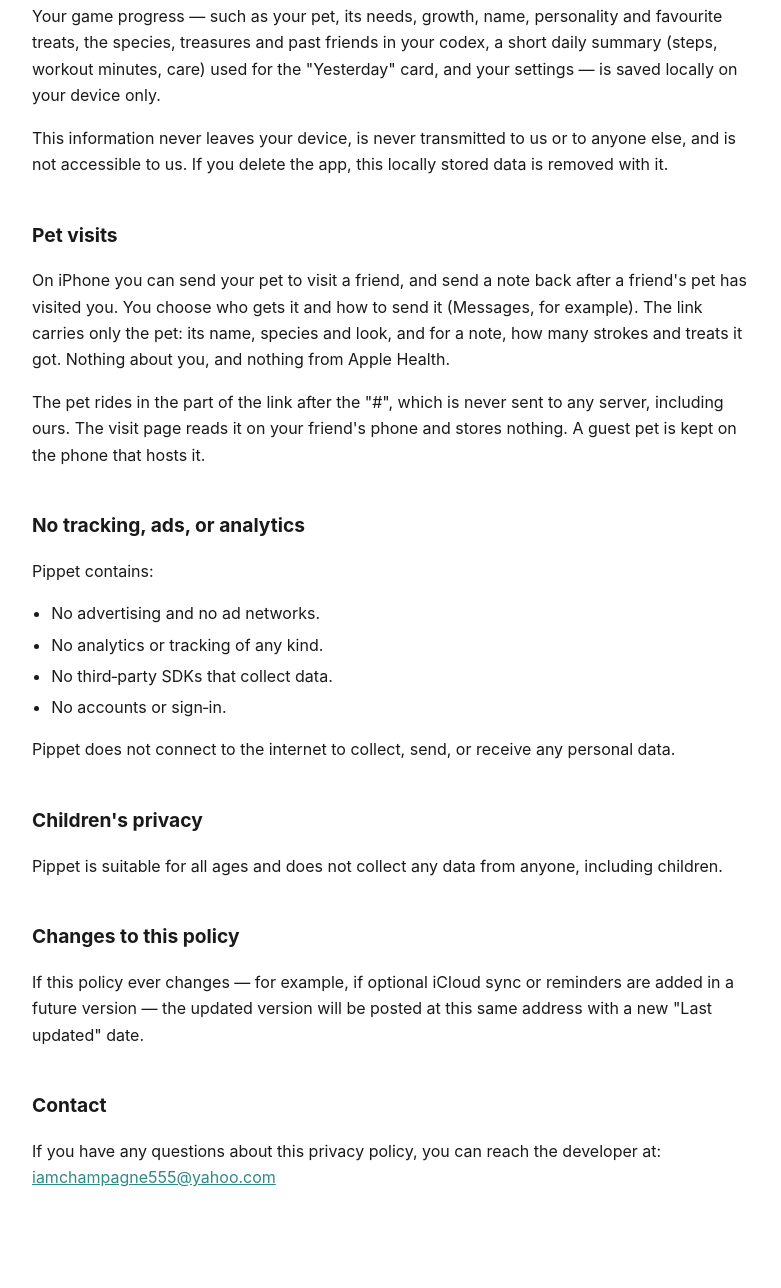
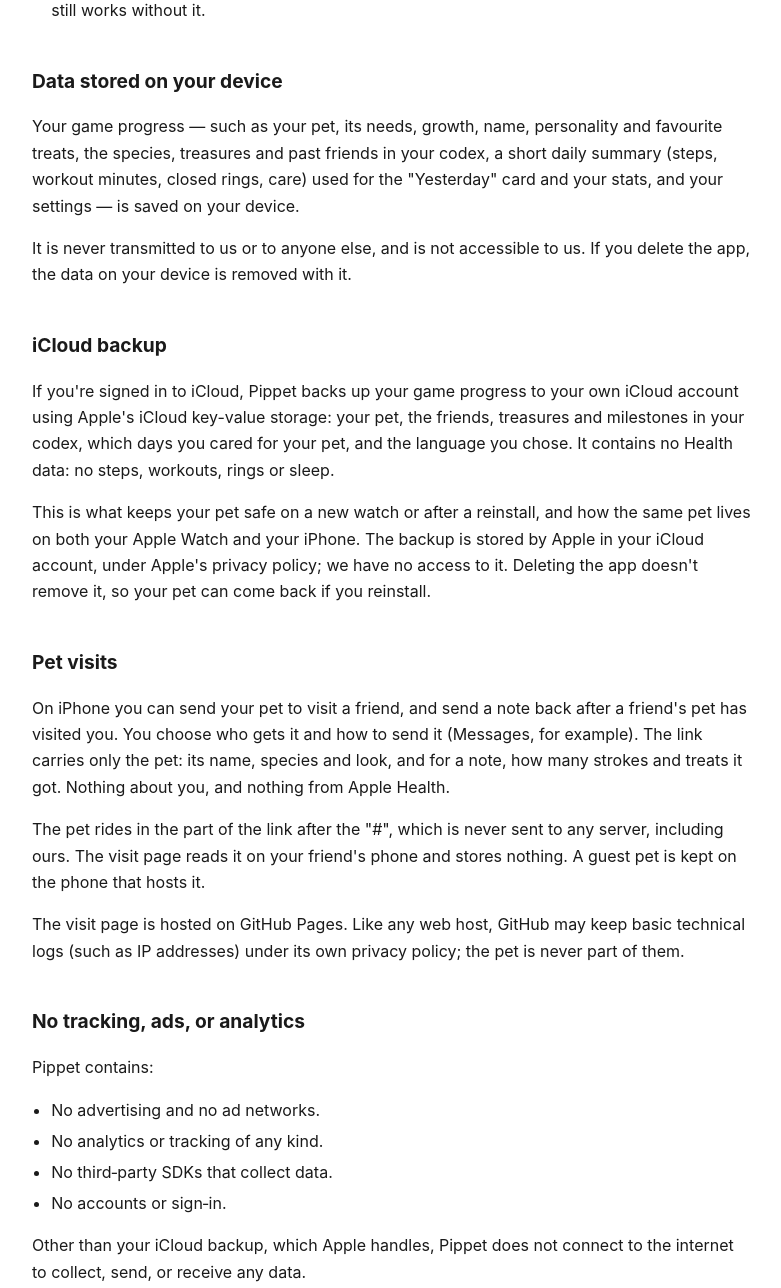
Before and after one commit to pippet555/pippet555.github.io, a plain HTML site: page privacy/index.html in a window 1280 px wide. Shown: the part 1003-2291 px from the top of the page, without its empty margins (248-1029 px from the left). Drawn offline with Linux system fonts and the light colour scheme.

Commit message:
Add files via upload

```diff
--- a/privacy/index.html
+++ b/privacy/index.html
@@ -29,8 +29,9 @@
   exactly what the app does and does not do with your information.
 </p>
 <p>
-  The short version: <strong>Pippet does not collect, store, or share any personal
-  data, and nothing leaves your device.</strong>
+  The short version: <strong>Pippet does not collect or share any personal data.
+  Your Health data never leaves your device. Your pet lives on your devices and in
+  your own iCloud account, and we can't see any of it.</strong>
 </p>
 
 <h2>Data we collect</h2>
@@ -53,7 +54,8 @@
 </ul>
 <ul>
   <li>Pippet only <strong>reads</strong> this data — it never writes to Apple Health.</li>
-  <li>This data is <strong>never transmitted off your device</strong>, never stored on any server, and never shared with us or anyone else.</li>
+  <li>This data — your steps, workouts, rings and sleep, and the daily totals and bedtime Pippet keeps from them — <strong>never leaves your device</strong>. It is never sent to us (we have no servers), never stored in iCloud, and never shared with anyone.</li>
+  <li>Only what your pet gets from it in the game (food, treasures, how sporty it grows up) becomes part of your game progress.</li>
   <li>You can grant or revoke this permission at any time in the Health app or in Settings. Pippet still works without it.</li>
 </ul>
 
@@ -61,13 +63,26 @@
 <p>
   Your game progress — such as your pet, its needs, growth, name, personality and
   favourite treats, the species, treasures and past friends in your codex, a short
-  daily summary (steps, workout minutes, care) used for the "Yesterday" card, and
-  your settings — is saved locally on your device only.
+  daily summary (steps, workout minutes, closed rings, care) used for the "Yesterday"
+  card and your stats, and your settings — is saved on your device.
 </p>
 <p>
-  This information never leaves your device, is never transmitted to us or to anyone
-  else, and is not accessible to us. If you delete the app, this locally stored data
-  is removed with it.
+  It is never transmitted to us or to anyone else, and is not accessible to us. If you
+  delete the app, the data on your device is removed with it.
+</p>
+
+<h2>iCloud backup</h2>
+<p>
+  If you're signed in to iCloud, Pippet backs up your game progress to your own iCloud
+  account using Apple's iCloud key-value storage: your pet, the friends, treasures and
+  milestones in your codex, which days you cared for your pet, and the language you chose.
+  It contains no Health data: no steps, workouts, rings or sleep.
+</p>
+<p>
+  This is what keeps your pet safe on a new watch or after a reinstall, and how the
+  same pet lives on both your Apple Watch and your iPhone. The backup is stored by
+  Apple in your iCloud account, under Apple's privacy policy; we have no access to it.
+  Deleting the app doesn't remove it, so your pet can come back if you reinstall.
 </p>
 
 <h2>Pet visits</h2>
@@ -83,6 +98,11 @@
   server, including ours. The visit page reads it on your friend's phone and stores
   nothing. A guest pet is kept on the phone that hosts it.
 </p>
+<p>
+  The visit page is hosted on GitHub Pages. Like any web host, GitHub may keep basic
+  technical logs (such as IP addresses) under its own privacy policy; the pet is never
+  part of them.
+</p>
 
 <h2>No tracking, ads, or analytics</h2>
 <p>Pippet contains:</p>
@@ -93,8 +113,8 @@
   <li>No accounts or sign‑in.</li>
 </ul>
 <p>
-  Pippet does not connect to the internet to collect, send, or receive any personal
-  data.
+  Other than your iCloud backup, which Apple handles, Pippet does not connect to the
+  internet to collect, send, or receive any data.
 </p>
 
 <h2>Children's privacy</h2>
@@ -105,8 +125,7 @@
 
 <h2>Changes to this policy</h2>
 <p>
-  If this policy ever changes — for example, if optional iCloud sync or reminders are
-  added in a future version — the updated version will be posted at this same address
+  If this policy ever changes, the updated version will be posted at this same address
   with a new "Last updated" date.
 </p>
 
```
